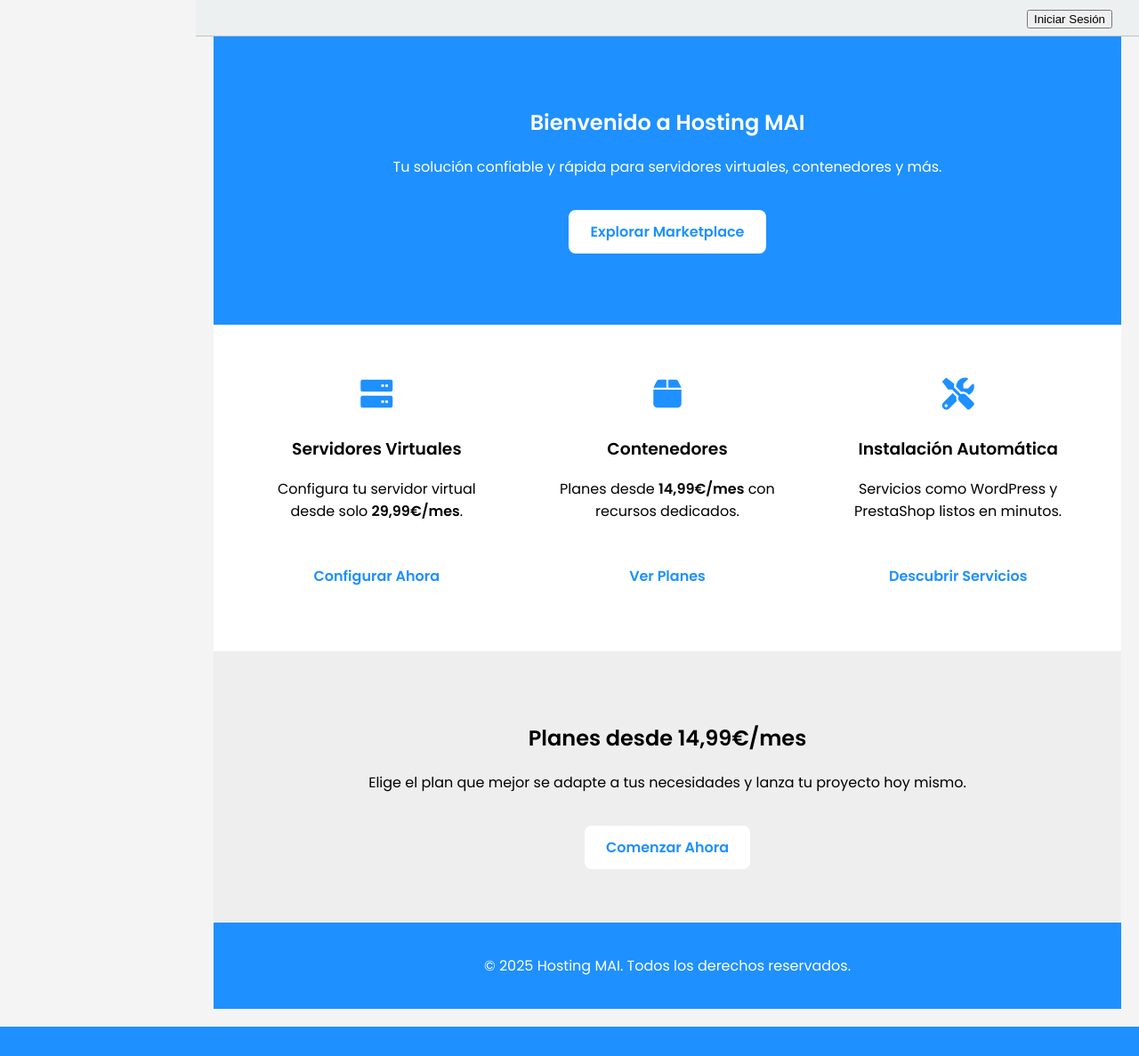
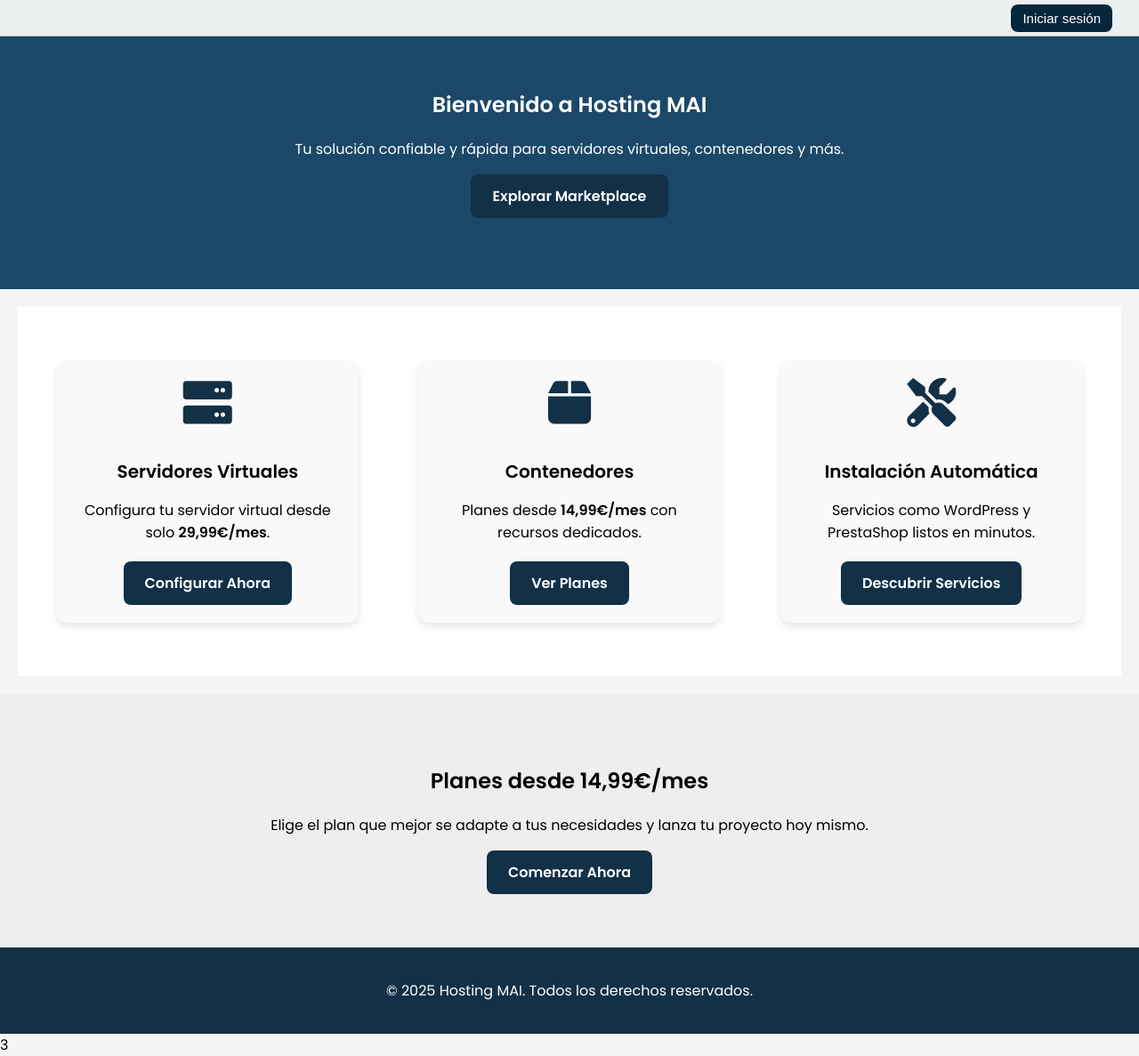
Before and after one commit to marmb23/hosting_project, a PHP site: page /d-solo/Html/inicio.php in a window 1280 px wide. Shown: the whole page at 89% size. Before the commit the page ends 1154 px from the top, so only its background shows below. Run offline with PHP 8.4, Linux system fonts and the light colour scheme.

Commit message:
push que me quiero ir a mi casa

```diff
--- a/Assets/CSS/general_styles.css
+++ b/Assets/CSS/general_styles.css
@@ -131,7 +131,6 @@
     gap: 10px;
     padding: 5px 10px;
     border-radius: 10px;
-    transition: background-color 0.2s ease;
     min-width: fit-content;
 }
 
@@ -146,6 +145,7 @@
     align-items: center;
     justify-content: center;
 }
+
 /* Color y tamaño del icono de avatar del usuario */
 .user-avatar i {
     font-size: 24px;
--- a/Assets/CSS/inicio_styles.css
+++ b/Assets/CSS/inicio_styles.css
@@ -1,21 +1,43 @@
 @import url("general_styles.css");
 
+header {
+    left: 0 !important; /* Sobrescribe el margen izquierdo del header */
+    width: 100% !important; /* Asegura que ocupe todo el ancho */
+    box-sizing: border-box; /* Incluye el padding en el ancho total */
+}
+
+.btn-user {
+    background-color: rgba(6,38,61,1);
+    color: #fff;
+    border: none;
+    padding: 7px 13px;
+    border-radius: 8px;
+    font-size: 15px;
+    cursor: pointer;
+}
+
+.btn-user:hover,
+.btn-user:focus,
+.btn-user:active {
+    background-color: rgb(12, 77, 123);
+}
+
+/* Eliminar la barra blanca de la izquierda */
+body {
+    margin: 0;
+    padding: 0;
+    background-color: #f4f4f4;
+}
+
+.main-content {
+    margin-left: 0; /* Elimina el margen izquierdo */
+}
+
 .hero {
-    background: #1e90ff;
+    background: #1b4868;
     color: #fff;
     text-align: center;
     padding: 80px 20px;
-}
-
-.btn-primary, .btn-secondary {
-    background: #fff;
-    color: #1e90ff;
-    padding: 12px 24px;
-    border-radius: 8px;
-    text-decoration: none;
-    font-weight: 600;
-    margin-top: 20px;
-    display: inline-block;
 }
 
 .features {
@@ -45,6 +67,66 @@
 footer {
     text-align: center;
     padding: 20px;
-    background: #1e90ff;
+    background: #123046;
     color: white;
 }
+
+/* Estilo para las tarjetas (cards) */
+.features {
+    display: flex;
+    justify-content: space-around;
+    padding: 60px 20px;
+    background: #fff;
+    gap: 20px;
+}
+
+.card {
+    background: #f9f9f9;
+    border-radius: 12px;
+    box-shadow: 0 4px 8px rgba(0, 0, 0, 0.1);
+    text-align: center;
+    padding: 20px;
+    max-width: 300px;
+    transition: transform 0.3s ease, box-shadow 0.3s ease;
+}
+
+.card:hover {
+    transform: translateY(-10px);
+    box-shadow: 0 8px 16px rgba(0, 0, 0, 0.2);
+}
+
+.card i {
+    font-size: 55px;
+    color: #123046;
+    margin-bottom: 15px;
+}
+
+.card h3 {
+    font-size: 20px;
+    margin-bottom: 10px;
+    color: black;
+}
+
+.card p {
+    font-size: 16px;
+    color: black;
+    margin-bottom: 20px;
+}
+
+/* Botones con hover */
+.btn-primary {
+    background: #123046;
+    color: #fff;
+    padding: 12px 24px;
+    border-radius: 8px;
+    text-decoration: none;
+    font-weight: 600;
+    transition: background-color 0.3s ease, transform 0.3s ease;
+    display: inline-block;
+}
+
+.btn-primary:hover {
+    background: #296c9c;
+    transform: translateY(-3px);
+    box-shadow: 0 4px 8px rgba(0, 0, 0, 0.2);
+}
--- a/Html/inicio.php
+++ b/Html/inicio.php
@@ -1,3 +1,8 @@
+<?php
+    session_start();
+    $redirectUrl = isset($_SESSION['cliente']) ? "User/marketplace.php" : "Auth/login.php";
+?>
+
 <!DOCTYPE html>
 <html lang="es">
 
@@ -12,12 +17,11 @@
 
 <body>
     <!-- Header con el user NO TOCAR -->
-    <div class="main-content">
         <header>
             <div class="navbar-user">
                 <div class="user-info">
-                    <form action="../../Html/Auth/login.php" method="POST">
-                        <button type="submit" class="btn-user">Iniciar Sesión</button>
+                    <form action="../Html/Auth/login.php" method="POST">
+                        <button type="submit" class="btn-user">Iniciar sesión</button>
                     </form>
                 </div>
             </div>
@@ -27,42 +31,42 @@
         <section class="hero">
             <h1>Bienvenido a Hosting MAI</h1>
             <p>Tu solución confiable y rápida para servidores virtuales, contenedores y más.</p>
-            <a href="marketplace.php" class="btn-primary">Explorar Marketplace</a>
+            <a href="<?php echo $redirectUrl; ?>" class="btn-primary">Explorar Marketplace</a>
         </section>
 
-        <!-- Productos Destacados -->
+    <div class="main-content">
         <section class="features">
-            <div class="feature">
+            <div class="card">
                 <i class="fas fa-server"></i>
                 <h3>Servidores Virtuales</h3>
                 <p>Configura tu servidor virtual desde solo <strong>29,99€/mes</strong>.</p>
-                <a href="marketplace.php#vm-configurator" class="btn-secondary">Configurar Ahora</a>
+                <a href="<?php echo $redirectUrl; ?>#vm-configurator" class="btn-primary">Configurar Ahora</a>
             </div>
-            <div class="feature">
+            <div class="card">
                 <i class="fas fa-box"></i>
                 <h3>Contenedores</h3>
                 <p>Planes desde <strong>14,99€/mes</strong> con recursos dedicados.</p>
-                <a href="marketplace.php#contenedores" class="btn-secondary">Ver Planes</a>
+                <a href="<?php echo $redirectUrl; ?>#contenedores" class="btn-primary">Ver Planes</a>
             </div>
-            <div class="feature">
+            <div class="card">
                 <i class="fas fa-tools"></i>
                 <h3>Instalación Automática</h3>
                 <p>Servicios como WordPress y PrestaShop listos en minutos.</p>
-                <a href="marketplace.php#servicios" class="btn-secondary">Descubrir Servicios</a>
+                <a href="<?php echo $redirectUrl; ?>#serv" class="btn-primary">Descubrir Servicios</a>
             </div>
         </section>
+    </div>
 
         <!-- Llamado a la Acción -->
         <section class="cta">
             <h2>Planes desde 14,99€/mes</h2>
             <p>Elige el plan que mejor se adapte a tus necesidades y lanza tu proyecto hoy mismo.</p>
-            <a href="marketplace.php" class="btn-primary">Comenzar Ahora</a>
+            <a href="<?php echo $redirectUrl; ?>" class="btn-primary">Comenzar Ahora</a>
         </section>
 
         <!-- Footer -->
         <footer>
             <p>&copy; 2025 Hosting MAI. Todos los derechos reservados.</p>
         </footer>
-    </div>
 </body>
-</html>
+</html>3
```
